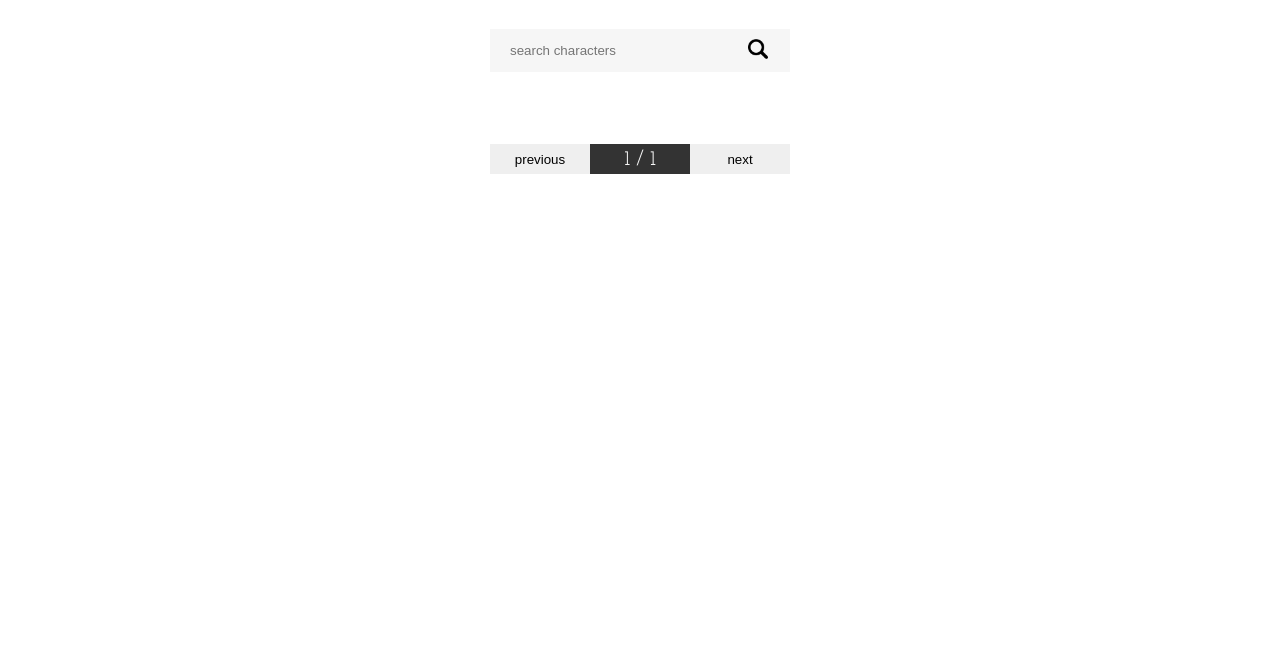
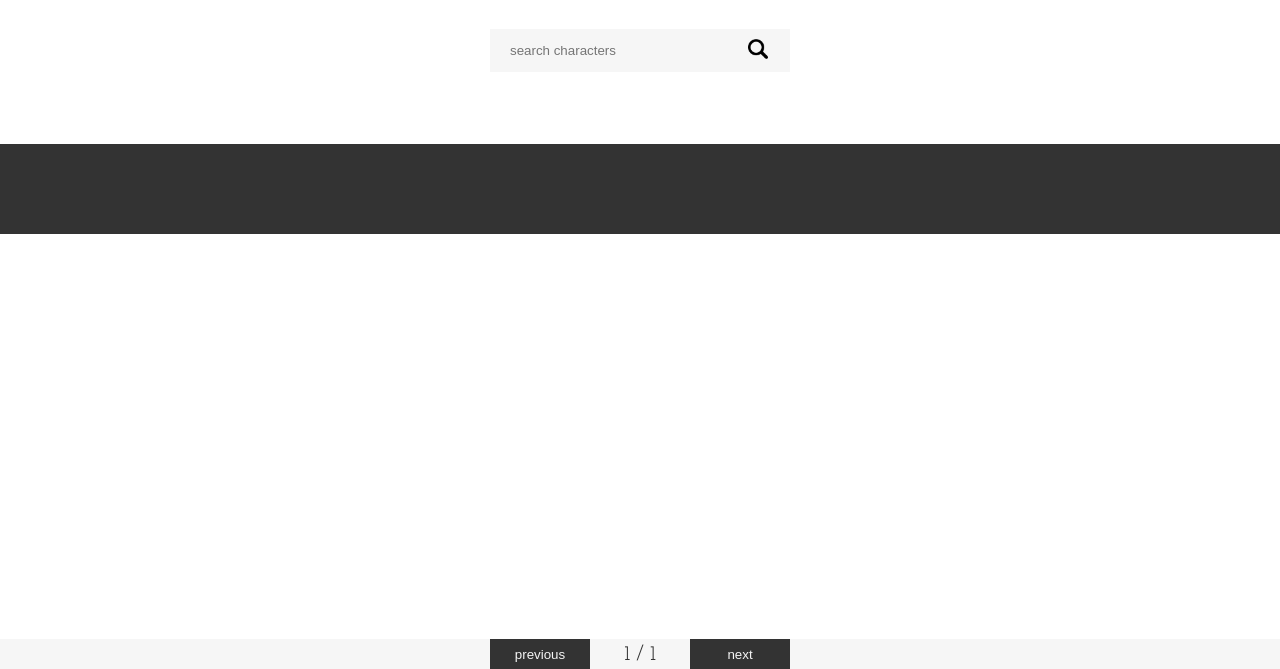
Before and after one commit to Conall-Mullen/andrii-conall-rick-and-morty, a website with bundled scripts: page index.html in a window 1280 px wide. Shown: the part 131-800 px from the top of the page. Built offline with nearby package versions, Linux system fonts and the light colour scheme; no server answers; a web font is replaced by a local one.

Commit message:
Style nav bar (hover, position)

```diff
--- a/components/nav-button/nav-button.css
+++ b/components/nav-button/nav-button.css
@@ -1,7 +1,20 @@
 .button {
   border: none;
+  background-color: var(--color-primary);
+  color: whitesmoke;
+  transition: 0.2s ease-in-out;
 }
 
 .button:hover {
   background-color: var(--color-secondary);
+  border: 1px solid var(--color-primary);
+  color: var(--color-primary);
+  text-shadow: 1px 1px 2px var(--color-separator);
+  font-size: 14px;
 }
+
+.footer-container {
+  height: 90px;
+  width: 100%;
+  background-color: var(--color-primary);
+}
--- a/components/nav-pagination/nav-pagination.css
+++ b/components/nav-pagination/nav-pagination.css
@@ -1,20 +1,16 @@
 .navigation {
   height: 30px;
-  width: 300px;
+  width: 100%;
   display: grid;
   grid-template-columns: 100px 100px 100px;
-  position: sticky;
+  justify-content: center;
+  background-color: var(--color-secondary);
+  position: fixed;
   bottom: 0;
-  background-color: var(--color-primary);
-  margin: 2px auto;
-  position: sticky;
-  bottom: 0;
-  left: auto;
-  right: auto;
 }
 
 .navigation__pagination {
   display: grid;
   place-items: center;
-  color: var(--color-secondary);
+  color: var(--color-primary);
 }
--- a/index.html
+++ b/index.html
@@ -39,6 +39,7 @@
       </div>
       <ul class="card-container" data-js="card-container"></ul>
     </main>
+    <footer class="footer-container">
       <nav class="navigation" data-js="navigation">
         <button class="button button--prev" data-js="button-prev">
           previous
@@ -46,6 +47,7 @@
         <span class="navigation__pagination" data-js="pagination">1 / 1</span>
         <button class="button button--next" data-js="button-next">next</button>
       </nav>
+    </footer>
   </body>
   <script type="module" src="./index.js"></script>
 </html>
--- a/styles.css
+++ b/styles.css
@@ -12,6 +12,9 @@
 :root {
   --color-primary: rgb(51, 51, 51);
   --color-secondary: #f6f6f6;
+  --color-accent: #f4743b;
+  --color-separator: #6e8898;
+  --colot-accent2: #c62e65;
   --font-family: system-ui;
 }
 /* ------ Imported fornts -------- */
```
Lines whose indentation alone changed are shown as unchanged.
